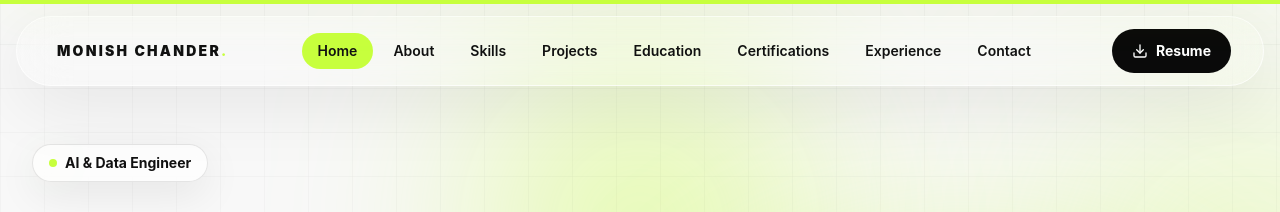
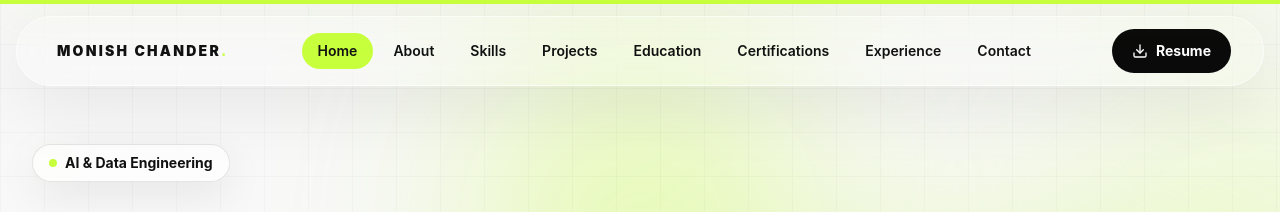
Before and after one commit to Monishchander03/monish_portfolio, a React (Vite) app: page / in a window 1280 px wide. Shown: the top 212 px of the page. Built offline with nearby package versions, Linux system fonts and the light colour scheme.

Commit message:
minor UI changes

```diff
--- a/src/data/portfolio.js
+++ b/src/data/portfolio.js
@@ -63,7 +63,7 @@ export const skills = [
   {
     title: 'Development',
     icon: ServerCog,
-    items: ['React', 'Flask', 'Git', 'Docker'],
+    items: ['React', 'Node.js','Flask', 'Git', 'Docker'],
   },
   {
     title: 'Analytics',
--- a/src/sections/Hero.jsx
+++ b/src/sections/Hero.jsx
@@ -23,7 +23,7 @@ export default function Hero() {
         >
           <div className="mb-6 inline-flex items-center gap-2 rounded-full border border-ink/10 bg-white/70 px-4 py-2 text-sm font-bold shadow-[0_12px_40px_rgba(10,10,10,0.08)] backdrop-blur">
             <span className="h-2 w-2 rounded-full bg-volt shadow-glow" />
-            AI & Data Engineer
+            AI & Data Engineering
           </div>
           <h1
             id="hero-title"
```
